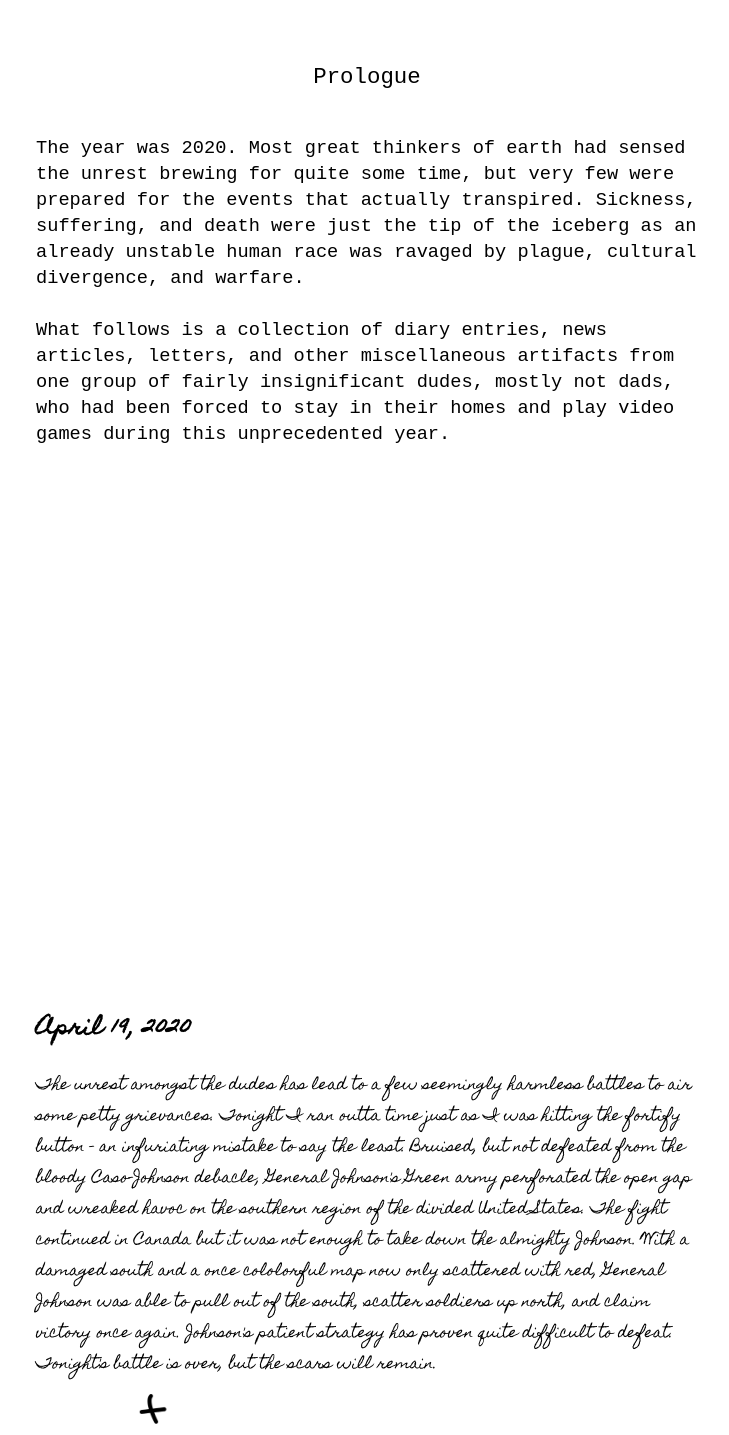
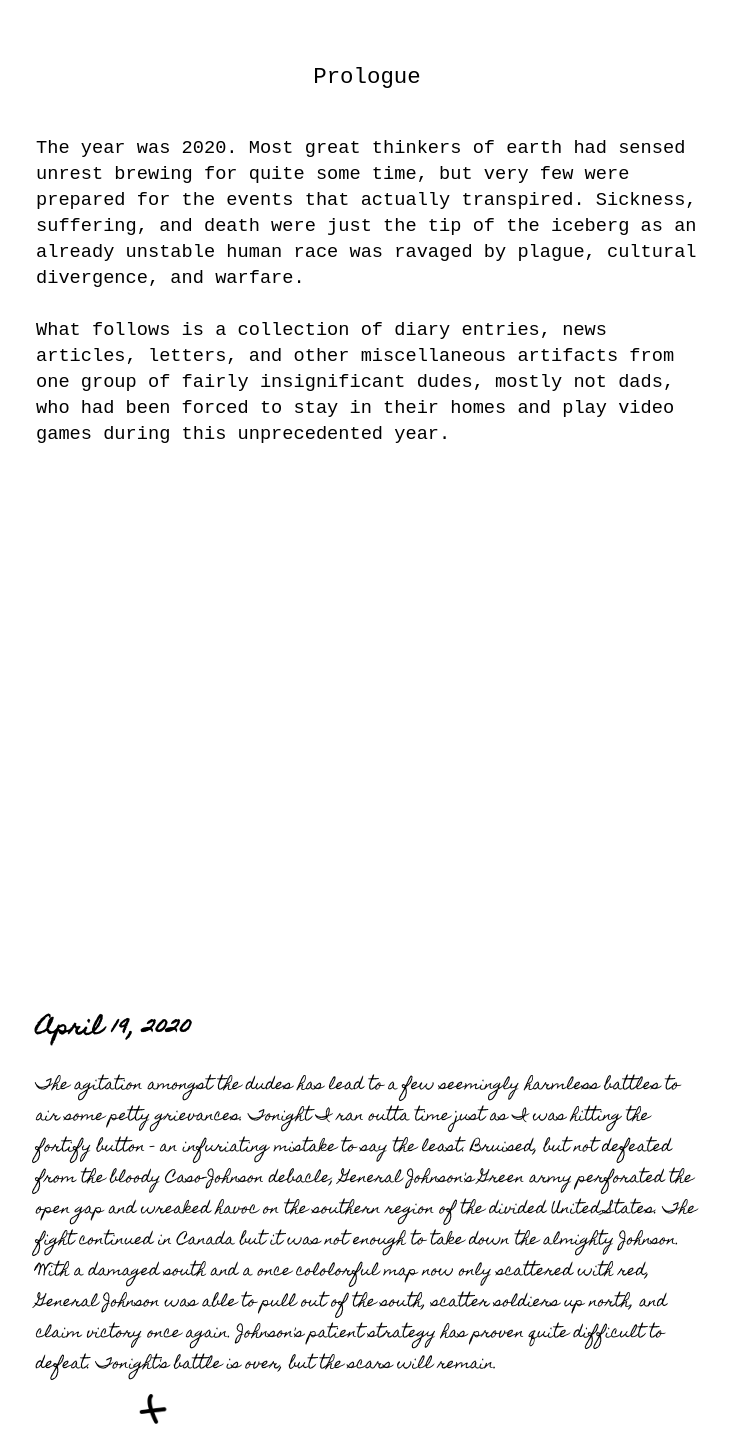
Before and after one commit to kduckets/tfw, a Next.js app: page / in a window 1280 px wide. Shown: the part 940-2375 px from the top of the page, without its empty margins (273-1002 px from the left). Built offline with nearby package versions, Linux system fonts and the light colour scheme; a web font is replaced by a local one.

Commit message:
Update index.js

```diff
--- a/pages/index.js
+++ b/pages/index.js
@@ -26,7 +26,7 @@ export default function Home() {
         <p>
         <small>
 
-        The year was 2020. Most great thinkers of earth had sensed the unrest brewing for
+        The year was 2020. Most great thinkers of earth had sensed unrest brewing for
         quite some time, but very few were prepared for the events that actually transpired. Sickness,
         suffering, and death were just the tip of the iceberg as an already unstable human race was
         ravaged by plague, cultural divergence, and warfare.
@@ -67,7 +67,7 @@ export default function Home() {
       <p className="diary">
         <h2>April 19, 2020</h2>
 
-      The unrest amongst the dudes has lead to a few seemingly harmless battles to air some petty grievances.
+      The agitation amongst the dudes has lead to a few seemingly harmless battles to air some petty grievances.
       Tonight I ran outta time just as I was hitting the fortify button - an infuriating mistake to say the least.
       Bruised, but not defeated from the bloody Caso-Johnson debacle, General Johnson's Green army perforated the open gap and wreaked havoc on the southern region of
       the divided United States.
@@ -1001,8 +1001,8 @@ Jr. Lieutenant the Caso
 </div>
 
 <footer>
-<p className="disclaimer"><small><i>The accounts drawn in the description about are all true and factual - old tombs and writings
-  were discovered and vetted through the historical museums of war. <a href="https://imgur.com/a/IXWxmJW">All rights reserved.</a></i></small>
+<p className="disclaimer"><small>The accounts drawn in the description above are all true and factual - old tombs and writings
+  were discovered and vetted through the historical museums of war. <a href="https://imgur.com/a/IXWxmJW">All rights reserved.</a></small>
   </p>
 </footer>
  </div>
```
